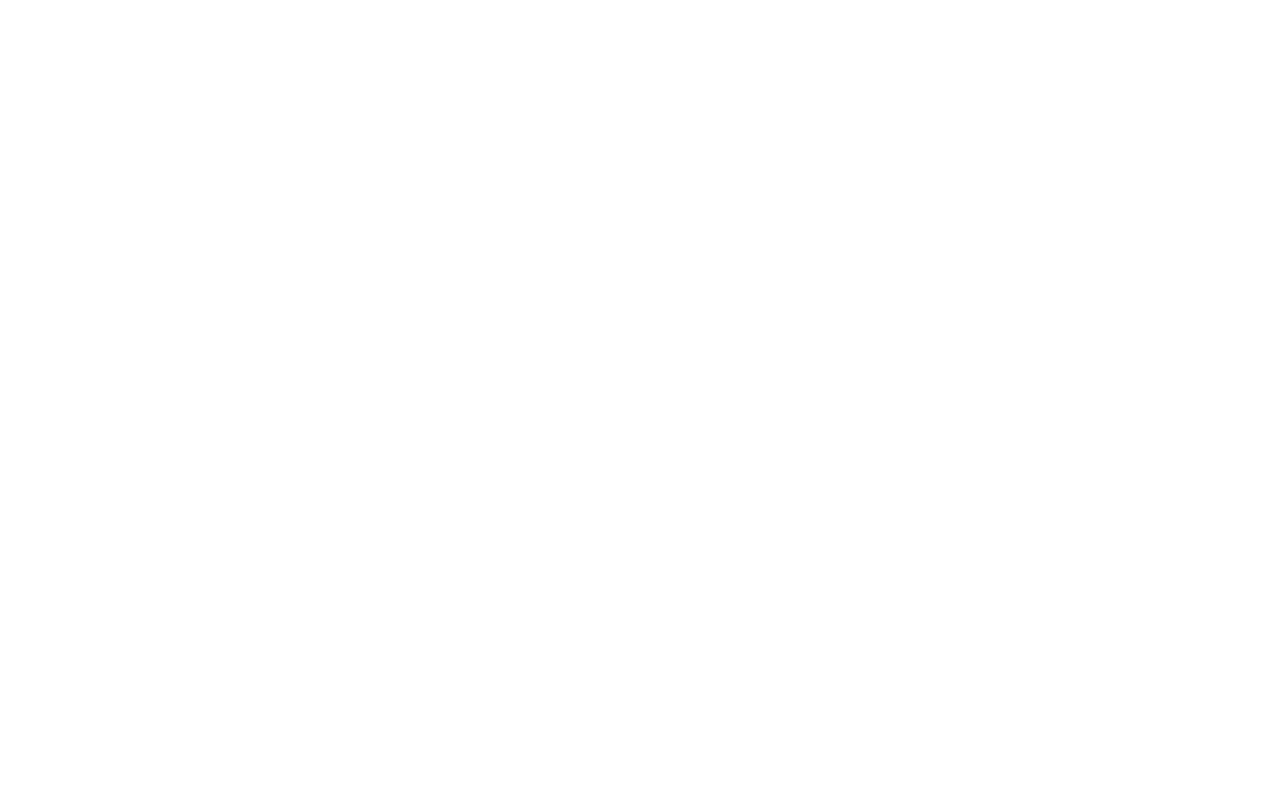
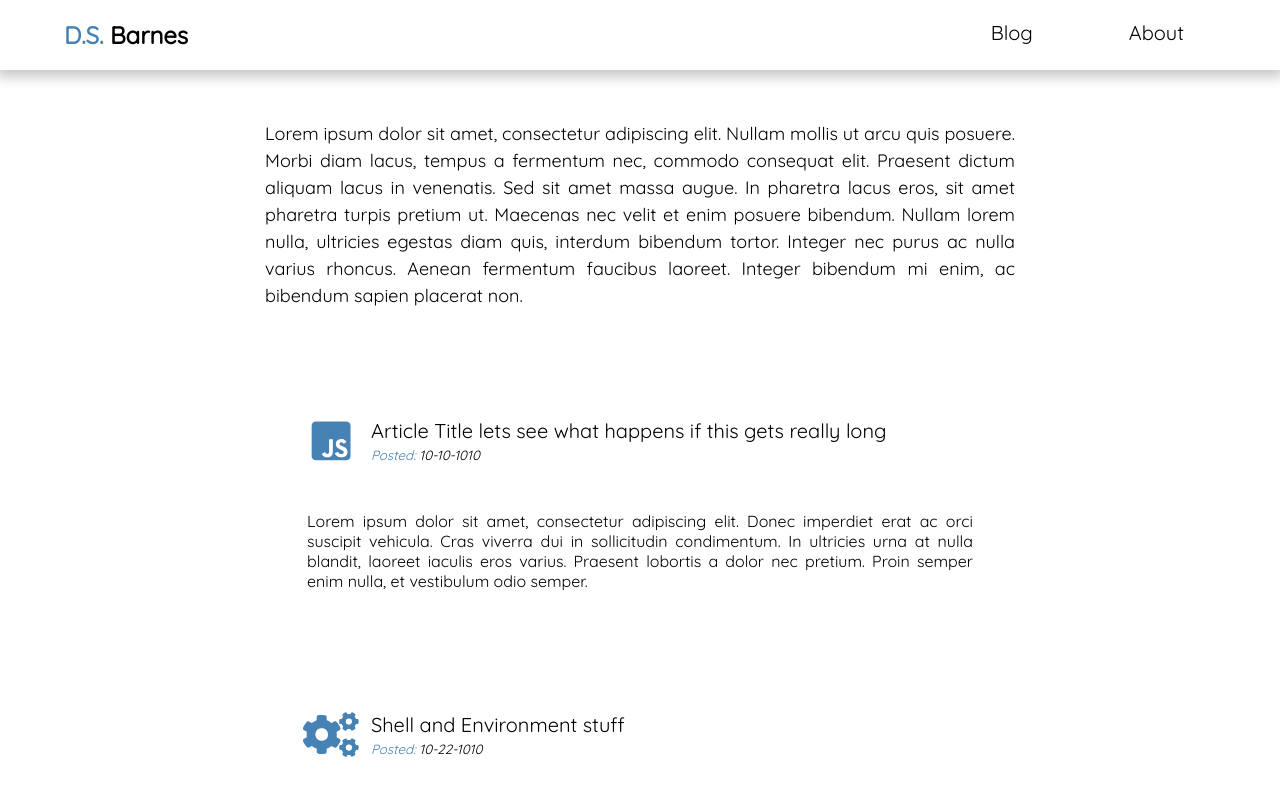
Before and after one commit to dsbarnes/mock-blog, a React (Create React App) app: page / in a window 1280 px wide. Shown: the top 800 px of the page. Built offline with nearby package versions, Linux system fonts and the light colour scheme.

Commit message:
added HashRouter for gh-pages

```diff
--- a/src/App.js
+++ b/src/App.js
@@ -1,5 +1,5 @@
 import React, { useState } from 'react';
-import { BrowserRouter as Router, Route, Switch } from 'react-router-dom'
+import { HashRouter, BrowserRouter as Router, Route, Switch } from 'react-router-dom'
 import './App.css'
 import articles from './articles/articles'
 import ScrollToTop from './components/ScrollToTop'
@@ -22,10 +22,11 @@
 
   return (
     <React.Fragment>
-      <Router>
+      {/* <Router> */}
+      <HashRouter basename='/'>
         <Switch>
 
-          <Route path='/mock-blog' exact
+          <Route path='/' exact
             render={() => (
               <React.Fragment>
                 <ScrollToTop />
@@ -89,7 +90,8 @@
           />
 
         </Switch>
-      </Router>
+      </HashRouter>
+      {/* </Router> */}
     </React.Fragment>
   );
 }
--- a/src/components/MenuBar.js
+++ b/src/components/MenuBar.js
@@ -7,7 +7,7 @@
     <nav id='container'>
 
       <h1 id='name'>
-        <Link to='/mock-blog'>
+        <Link to='/'>
           <span className='color'>D.S.</span> Barnes
         </Link>
       </h1>
```
